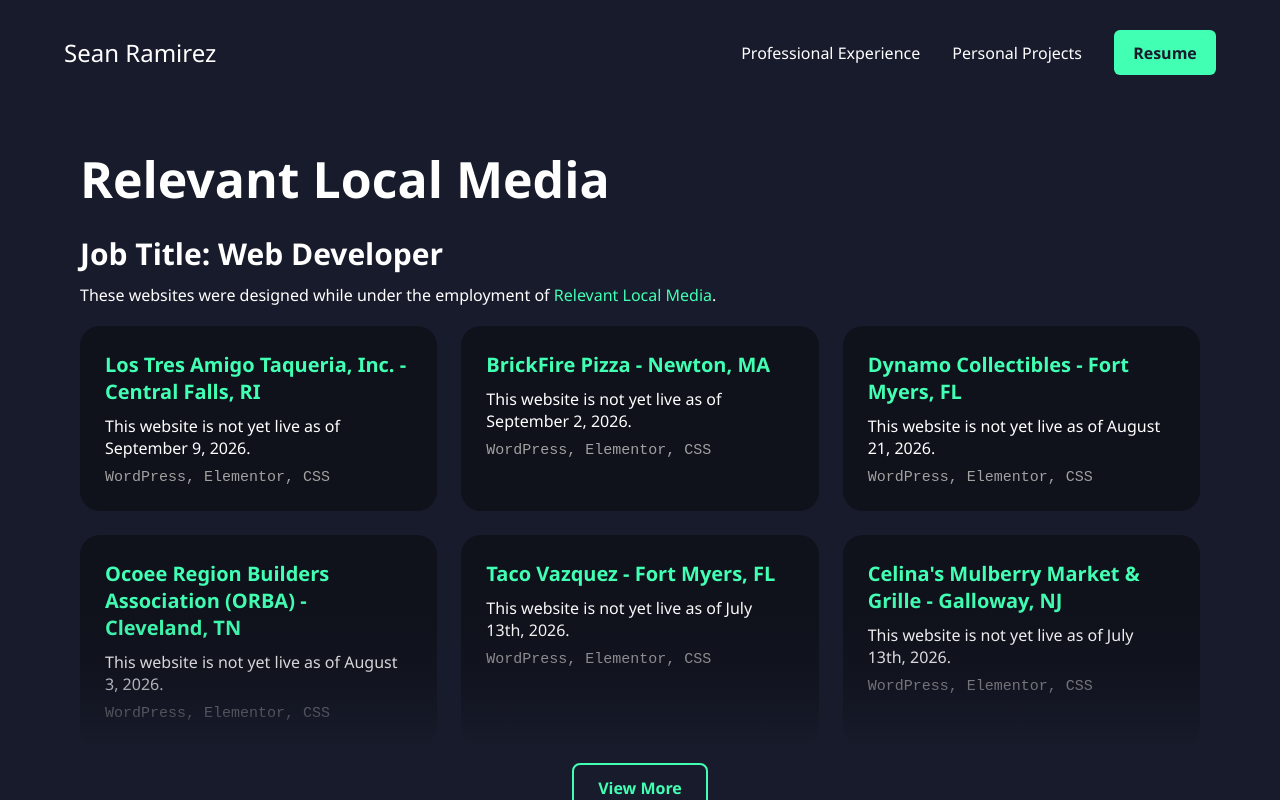
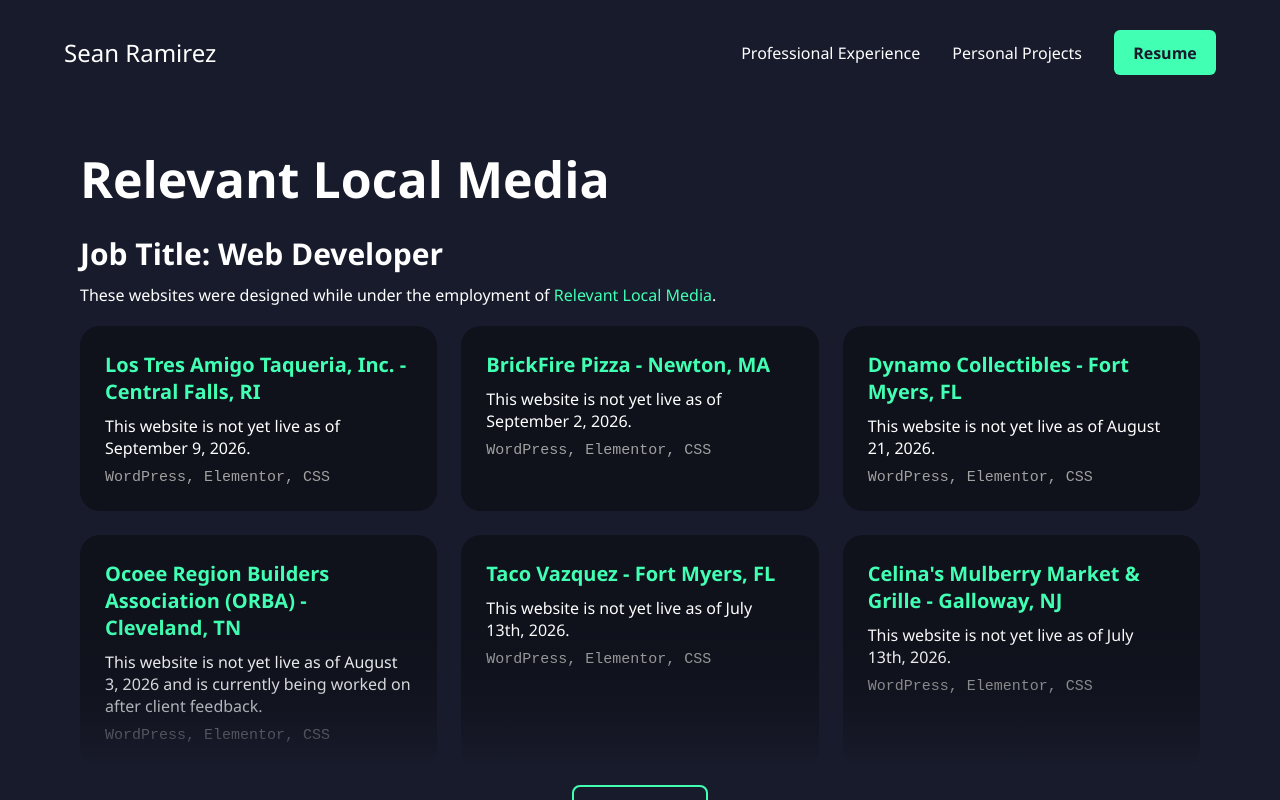
Before and after one commit to snaramirez872/seanramirez, a Next.js app: page /professional-experience/relevant-local-media in a window 1280 px wide. Shown: the top 800 px of the page. Built offline with nearby package versions, Linux system fonts and the light colour scheme.

Commit message:
updated more website info

```diff
--- a/src/app/professional-experience/relevant-local-media/components/RLMWebsitesGrid.tsx
+++ b/src/app/professional-experience/relevant-local-media/components/RLMWebsitesGrid.tsx
@@ -30,7 +30,7 @@ export default function RLMWebsitesGrid() {
                 url="https://orbatn.wpenginepowered.com/"
                 techList="WordPress, Elementor, CSS"
             >
-                <p className="description">This website is not yet live as of August 3, 2026.</p>
+                <p className="description">This website is not yet live as of August 3, 2026 and is currently being worked on after client feedback.</p>
             </RLMProjCard>
             <RLMProjCard
                 title="Taco Vazquez - Fort Myers, FL"
```
